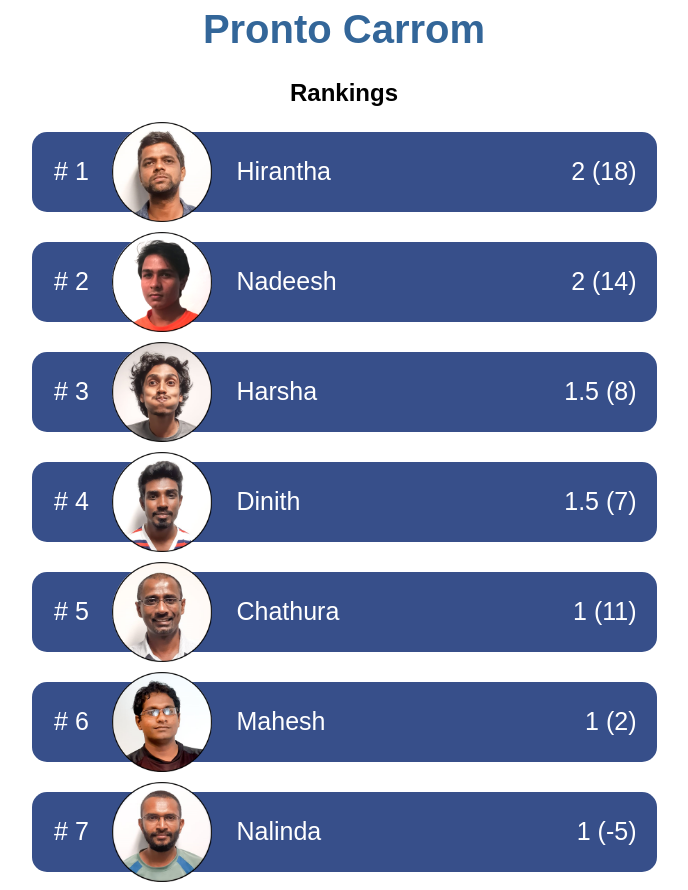
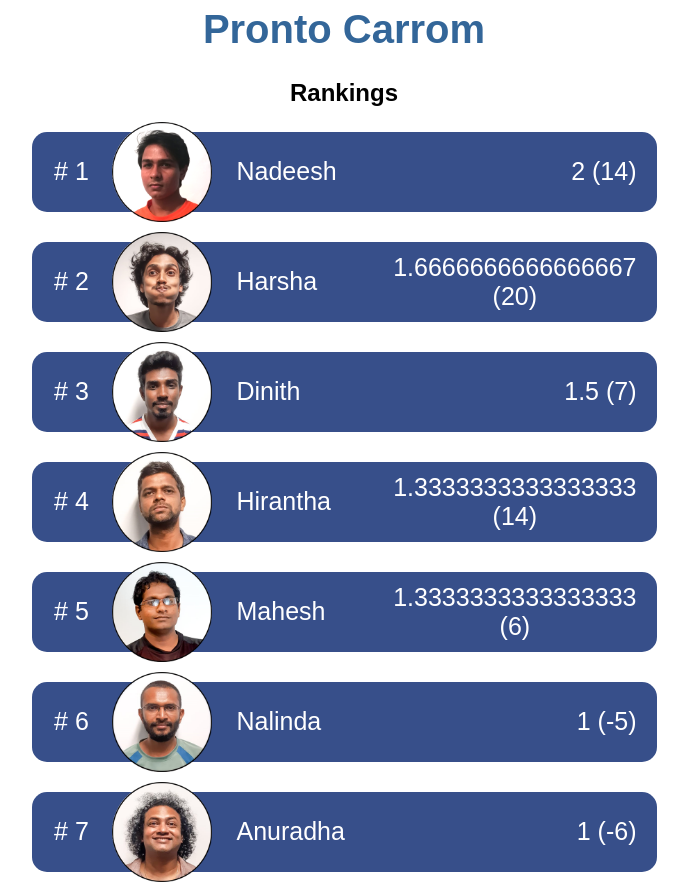
Before and after one commit to Nash171/pronto-carrom, an Angular app: page / in a window 1280 px wide. Shown: the part 20-910 px from the top of the page, without its empty margins (296-984 px from the left). Built offline with nearby package versions, Linux system fonts and the light colour scheme.

Commit message:
score update

```diff
--- a/src/app/data.service.ts
+++ b/src/app/data.service.ts
@@ -16,14 +16,14 @@ export class DataService {
     return [
       { id: 1, name: 'Oshan', points: -3, matches: 2, win: 0, loss: 1, draw: 1, rating: 0 },
       { id: 2, name: 'Nalinda', points: -5, matches: 2, win: 1, loss: 1, draw: 0, rating: 0 },
-      { id: 3, name: 'Harsha', points: 8, matches: 2, win: 1, loss: 0, draw: 1, rating: 0 },
+      { id: 3, name: 'Harsha', points: 20, matches: 3, win: 2, loss: 0, draw: 1, rating: 0 },
       { id: 4, name: 'Kasun', points: -12, matches: 2, win: 0, loss: 1, draw: 1, rating: 0 },
       { id: 5, name: 'Dinith', points: 7, matches: 2, win: 1, loss: 0, draw: 1, rating: 0 },
-      { id: 6, name: 'Chathura', points: 11, matches: 2, win: 1, loss: 1, draw: 0, rating: 0 },
-      { id: 7, name: 'Mahesh', points: 2, matches: 2, win: 1, loss: 1, draw: 0, rating: 0 },
+      { id: 6, name: 'Chathura', points: -1, matches: 3, win: 1, loss: 2, draw: 0, rating: 0 },
+      { id: 7, name: 'Mahesh', points: 6, matches: 3, win: 2, loss: 1, draw: 0, rating: 0 },
       { id: 8, name: 'Chamitha', points: -16, matches: 2, win: 0, loss: 2, draw: 0, rating: 0 },
       { id: 9, name: 'Nadeesh', points: 14, matches: 2, win: 2, loss: 0, draw: 0, rating: 0 },
-      { id: 10, name: 'Hirantha', points: 18, matches: 2, win: 2, loss: 0, draw: 0, rating: 0 },
+      { id: 10, name: 'Hirantha', points: 14, matches: 3, win: 2, loss: 1, draw: 0, rating: 0 },
       { id: 11, name: 'Ishan', points: -12, matches: 2, win: 0, loss: 2, draw: 0, rating: 0 },
       { id: 12, name: 'Anuradha', points: -6, matches: 2, win: 1, loss: 1, draw: 0, rating: 0 },
     ].map(function(p){
```
